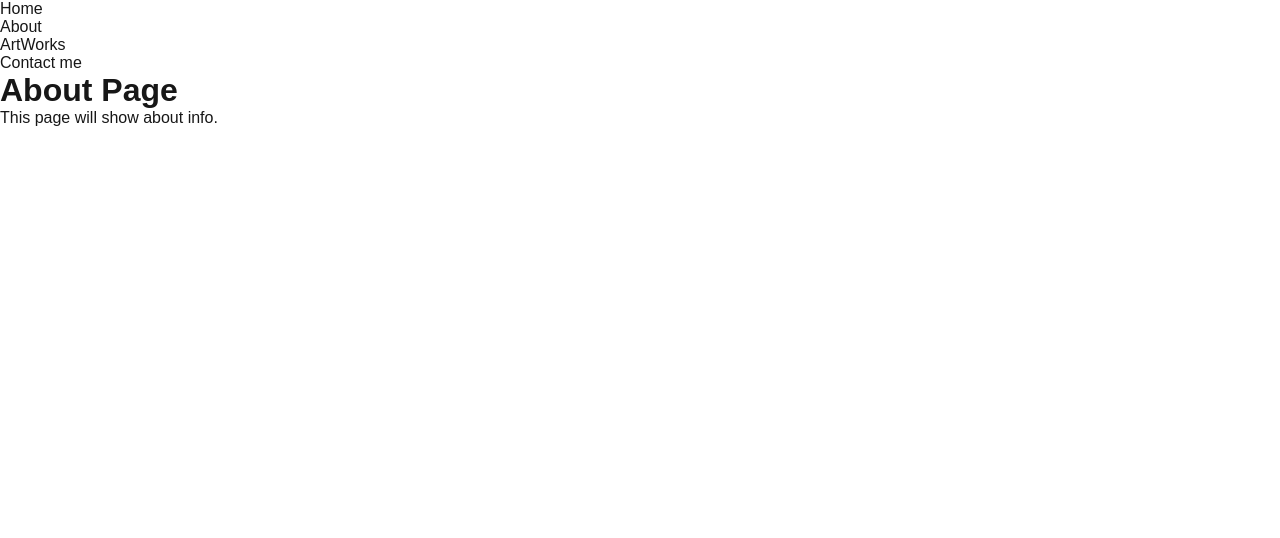
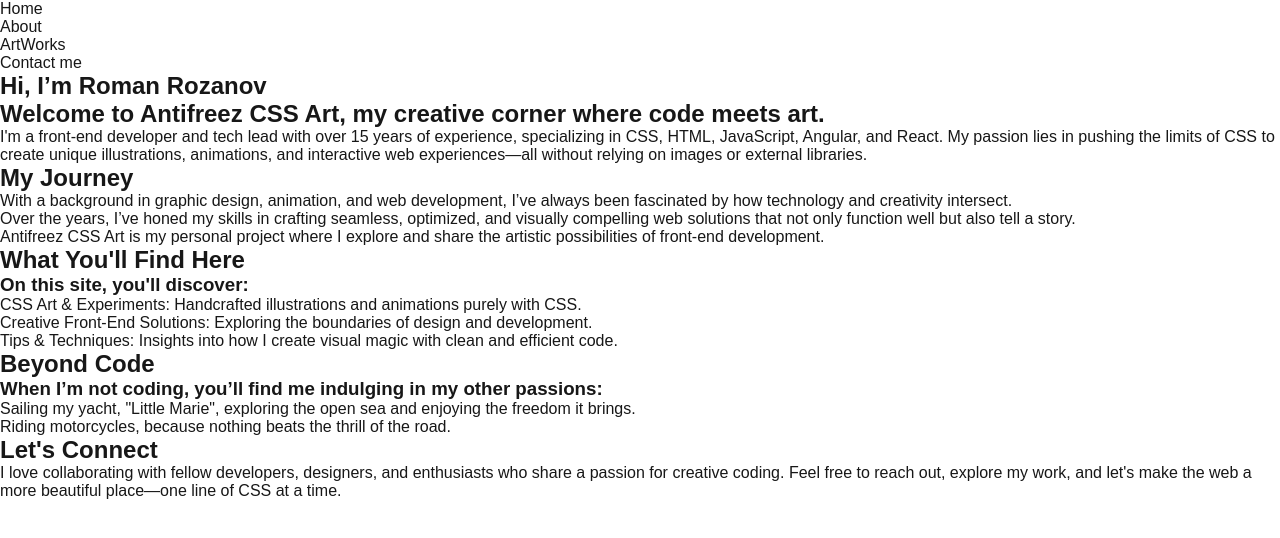
Before and after one commit to romanro/my-css-artworks, a Next.js app: page /about in a window 1280 px wide. Shown: the top 538 px of the page. Built offline with nearby package versions, Linux system fonts and the light colour scheme.

Commit message:
about me page content added

```diff
--- a/src/app/about/page.tsx
+++ b/src/app/about/page.tsx
@@ -1,8 +1,66 @@
+import { ABOUT_ME_DESC, ROOT_METADATA } from '@/consts/rootMetadata.consts';
+import { Metadata } from 'next';
+
+export async function generateMetadata(): Promise<Metadata> {
+    const title = `About Me: ${ROOT_METADATA.title}`;
+    const keywords = ['About Author', 'About Roman Rozanov', 'About Creator', ...(ROOT_METADATA.keywords as string[])];
+    return {
+        ...ROOT_METADATA,
+        title,
+        keywords,
+        description: ABOUT_ME_DESC,
+    };
+}
+
 export default function AboutPage() {
     return (
         <div>
-            <h1>About Page</h1>
-            <p>This page will show about info.</p>
+            <article>
+                <h1>Hi, I’m Roman Rozanov</h1>
+                <h2>
+                    Welcome to <strong>Antifreez CSS Art</strong>, my creative corner where code meets art.
+                </h2>
+                <p>
+                    {`I'm a front-end developer and tech lead with over 15 years of experience, specializing in CSS, HTML,
+                    JavaScript, Angular, and React. My passion lies in pushing the limits of CSS to create unique
+                    illustrations, animations, and interactive web experiences—all without relying on images or external
+                    libraries.`}
+                </p>
+                <h2>My Journey</h2>
+                <p>
+                    With a background in graphic design, animation, and web development, I’ve always been fascinated by
+                    how technology and creativity intersect.
+                </p>
+                <p>
+                    Over the years, I’ve honed my skills in crafting seamless, optimized, and visually compelling web
+                    solutions that not only function well but also tell a story.
+                </p>
+                <p>
+                    Antifreez CSS Art is my personal project where I explore and share the artistic possibilities of
+                    front-end development.
+                </p>
+                <h2>{`What You'll Find Here`}</h2>
+                <h3>{`On this site, you'll discover:`}</h3>
+                <ul>
+                    <li>CSS Art & Experiments: Handcrafted illustrations and animations purely with CSS.</li>
+                    <li>Creative Front-End Solutions: Exploring the boundaries of design and development.</li>
+                    <li>Tips & Techniques: Insights into how I create visual magic with clean and efficient code.</li>
+                </ul>
+                <h2>Beyond Code</h2>
+                <h3>When I’m not coding, you’ll find me indulging in my other passions:</h3>
+                <ul>
+                    <li>
+                        {`Sailing my yacht, "Little Marie", exploring the open sea and enjoying the freedom it brings.`}
+                    </li>
+                    <li>Riding motorcycles, because nothing beats the thrill of the road.</li>
+                </ul>
+                <h2>{`Let's Connect`}</h2>
+                <p>
+                    {`I love collaborating with fellow developers, designers, and enthusiasts who share a passion for
+                    creative coding. Feel free to reach out, explore my work, and let's make the web a more beautiful
+                    place—one line of CSS at a time.`}
+                </p>
+            </article>
         </div>
     );
 }
--- a/src/consts/rootMetadata.consts.ts
+++ b/src/consts/rootMetadata.consts.ts
@@ -44,4 +44,7 @@ Whether you're a designer looking for inspiration or a developer eager to explor
         ],
         type: 'website',
     },
-};
+} as const;
+
+export const ABOUT_ME_DESC =
+    'About Roman Rozanov – the creator of Antifreez CSS Art, blending front-end development with creative CSS illustrations and animations.';
```
